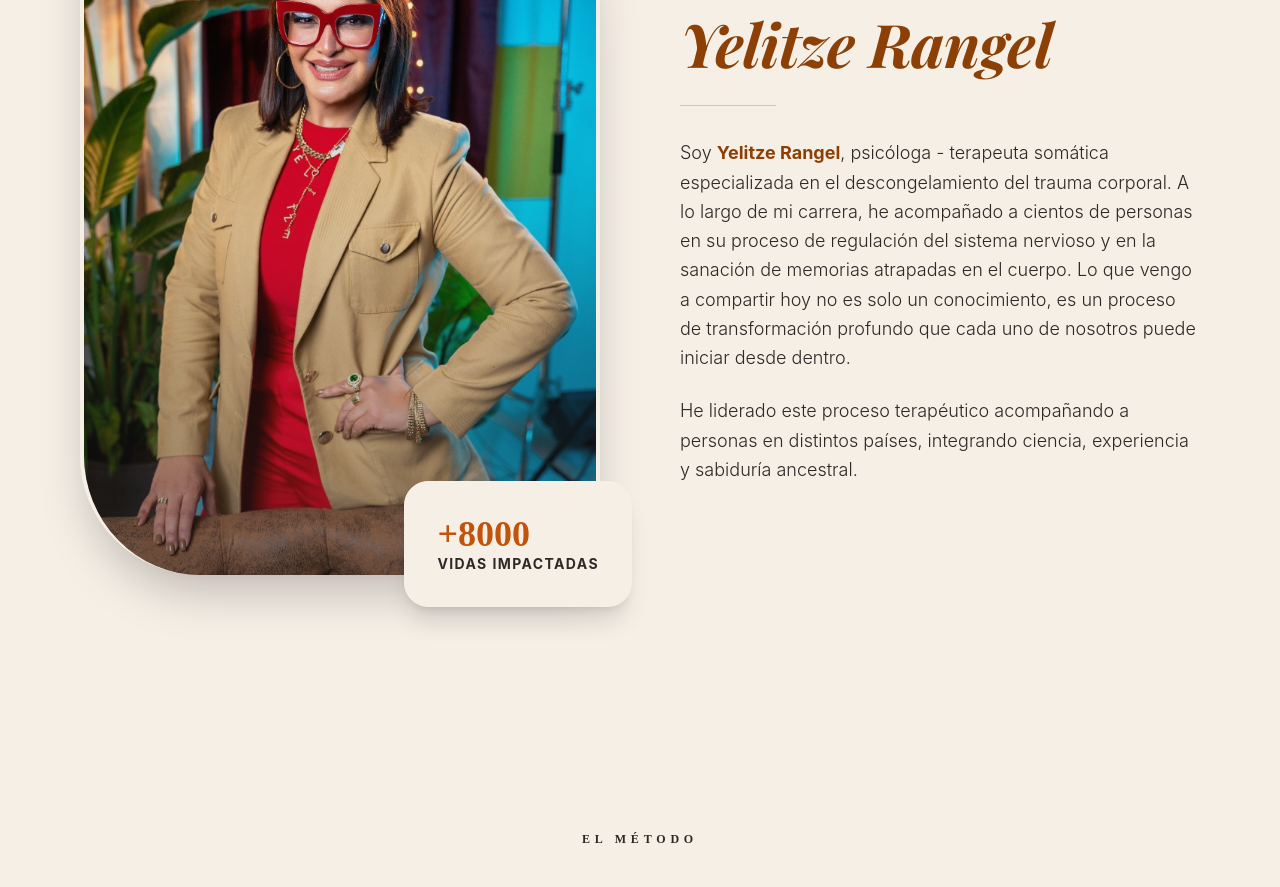
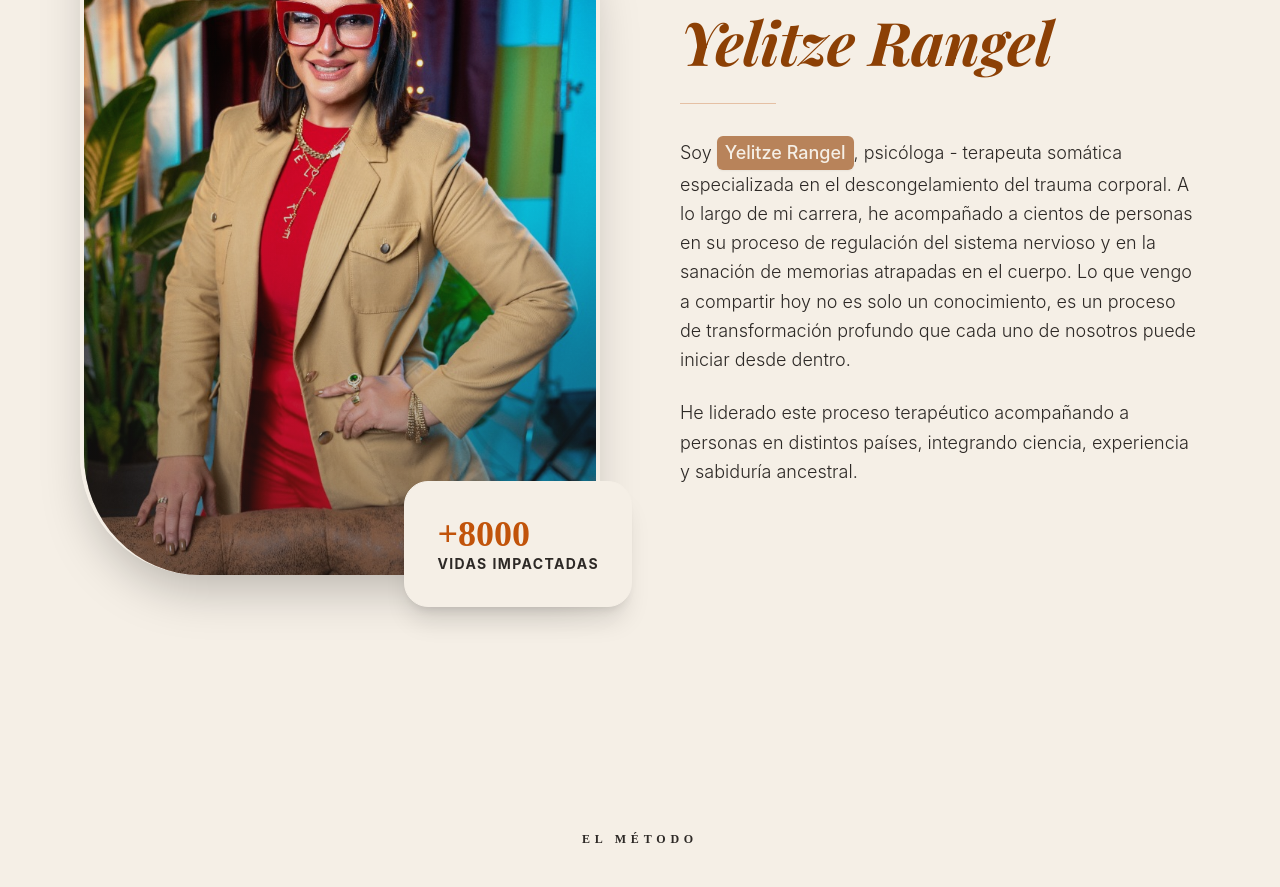
Before and after one commit to yelitzerangeloficialweb-max/yelitze-rangel-web, a Next.js app: page /venezuela-en-el-cuerpo in a window 1280 px wide. Shown: the part 2800-3687 px from the top of the page. Built offline with nearby package versions, Linux system fonts and the light colour scheme; a web font is replaced by a local one.

Commit message:
content: highlight Yelitze name and update method title

```diff
--- a/app/venezuela-en-el-cuerpo/page.tsx
+++ b/app/venezuela-en-el-cuerpo/page.tsx
@@ -225,7 +225,7 @@ export default function VenezuelaEnElCuerpoPage() {
                                 <div className="w-24 h-px bg-[#C1530A]/30 mb-8" />
                                 <div className="space-y-6 text-lg text-[#2D2926] font-light leading-relaxed">
                                     <p>
-                                        Soy <strong className="text-[#8C4005] font-bold">Yelitze Rangel</strong>, psicóloga - terapeuta somática especializada en el descongelamiento del trauma corporal. A lo largo de mi carrera, he acompañado a cientos de personas en su proceso de regulación del sistema nervioso y en la sanación de memorias atrapadas en el cuerpo. Lo que vengo a compartir hoy no es solo un conocimiento, es un proceso de transformación profundo que cada uno de nosotros puede iniciar desde dentro.
+                                        Soy <span className="bg-[#B8835A] text-[#F5EFE6] px-2 py-0.5 font-medium rounded-md inline-block shadow-sm">Yelitze Rangel</span>, psicóloga - terapeuta somática especializada en el descongelamiento del trauma corporal. A lo largo de mi carrera, he acompañado a cientos de personas en su proceso de regulación del sistema nervioso y en la sanación de memorias atrapadas en el cuerpo. Lo que vengo a compartir hoy no es solo un conocimiento, es un proceso de transformación profundo que cada uno de nosotros puede iniciar desde dentro.
                                     </p>
                                     <p>
                                         He liderado este proceso terapéutico acompañando a personas en distintos países, integrando ciencia, experiencia y sabiduría ancestral.
```
